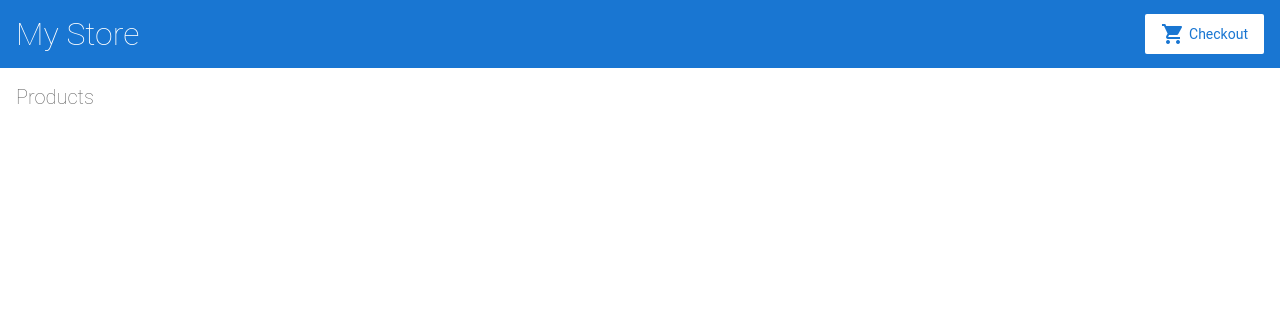
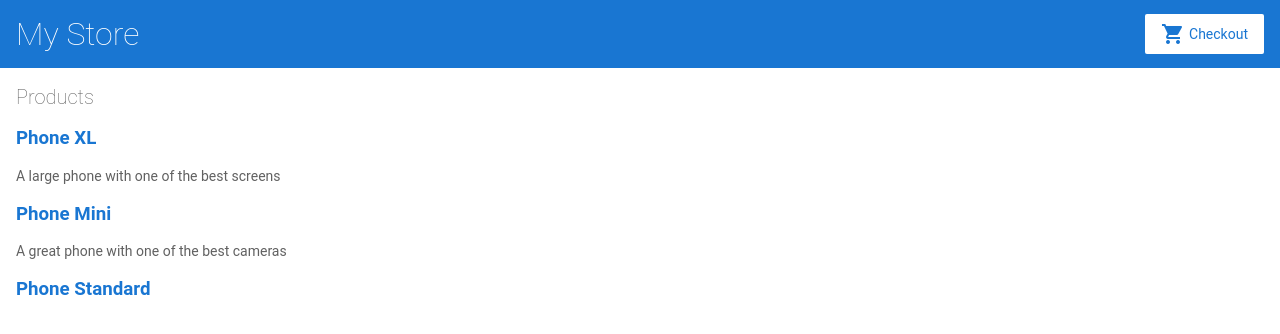
Before and after one commit to sajib-kumar-biswas/angularEcommerce, an Angular app: page / in a window 1280 px wide. Shown: the top 334 px of the page. Built offline with nearby package versions, Linux system fonts and the light colour scheme.

Commit message:
1 file modified

```diff
--- a/src/app/product-list/product-list.component.html
+++ b/src/app/product-list/product-list.component.html
@@ -1,5 +1,11 @@
 <h2>Products</h2>
 
+<div *ngFor="let product of products">
+  <h3><a [title]="product.name + ' details'">{{product.name}}</a></h3>
+  <p *ngIf="product.description">
+    {{product.description}}
+  </p>
+</div>
 
 <!--
 Copyright Google LLC. All Rights Reserved.
```
